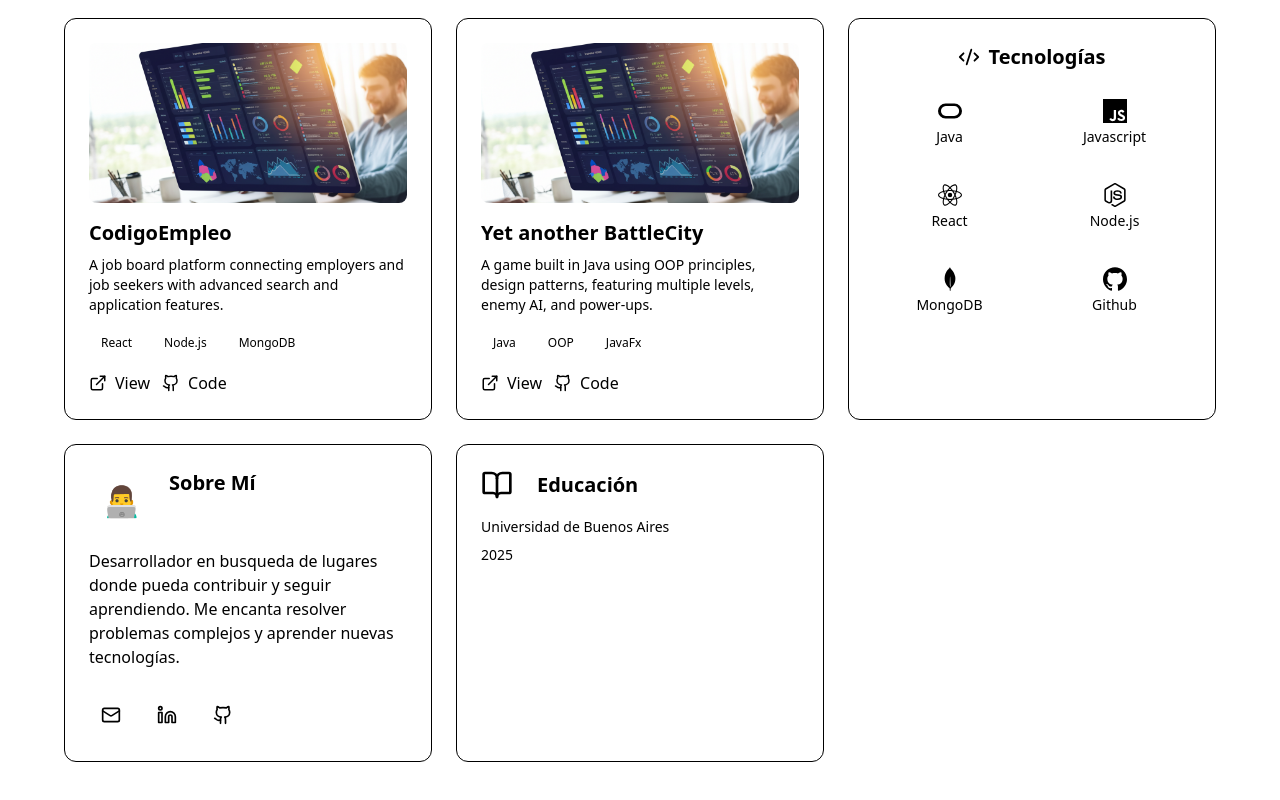
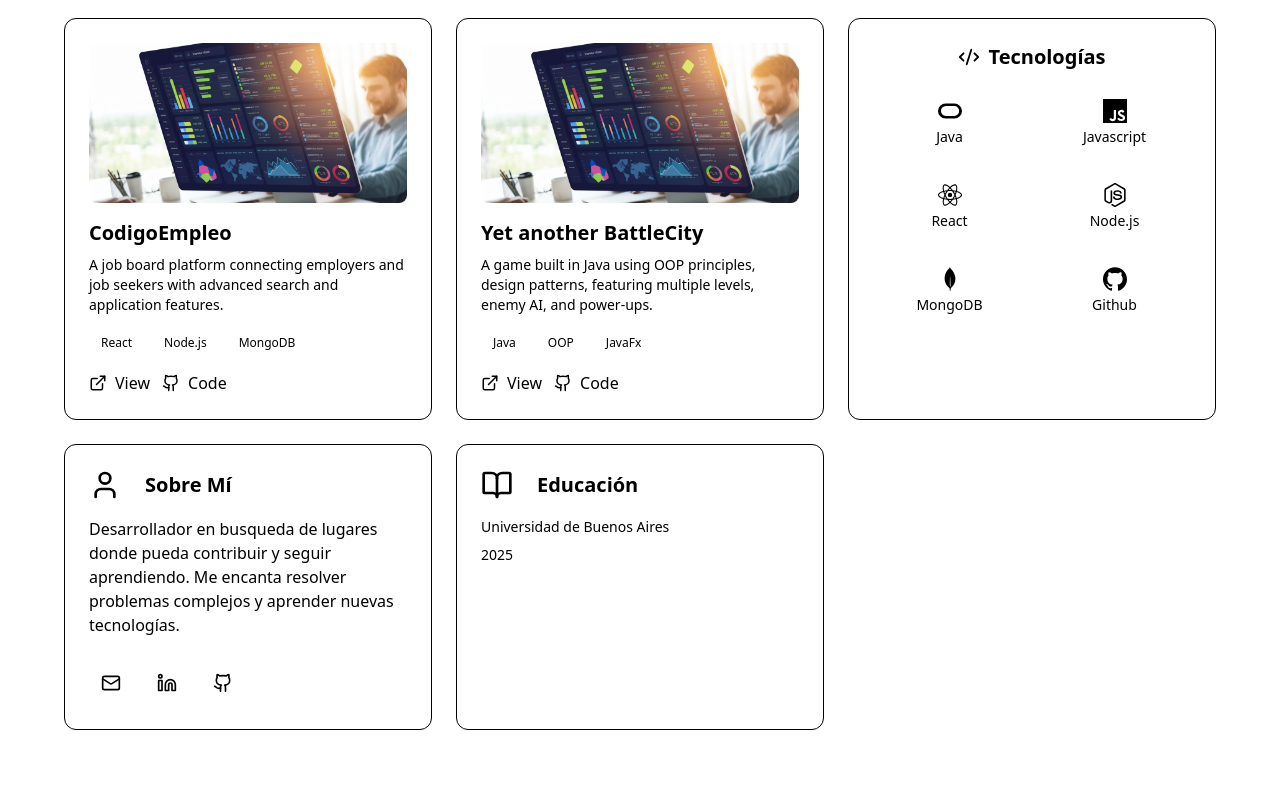
Before and after one commit to CristianAlarconDev/PortfolioV2, a React (Vite) app: page / in a window 1280 px wide. Shown: the part 950-1750 px from the top of the page. Built offline with nearby package versions, Linux system fonts and the light colour scheme.

Commit message:
se cambia a user icon de lucide, se suma section para el header con gap

```diff
--- a/src/components/ProfileCard.jsx
+++ b/src/components/ProfileCard.jsx
@@ -1,5 +1,5 @@
 import React from "react";
-import { LuLinkedin, LuGithub, LuMail } from "react-icons/lu";
+import { LuLinkedin, LuGithub, LuMail, LuUser  } from "react-icons/lu";
 import { useLanguage } from "../contexts/LanguageContext"
 
 export default function ProfileCard() {
@@ -7,14 +7,11 @@ export default function ProfileCard() {
 
   return (
     <div className="bg-card rounded-xl p-6 border border-border/50 ">
-      <div className="flex items-start gap-4 mb-4">
-        <div className="w-16 h-16 rounded-full bg-primary/20 flex items-center justify-center">
-          <span className="text-3xl">👨‍💻</span>
-        </div>
-        <div>
-          <h3 className="text-xl font-bold">{translate("profileTitle")}</h3>
-        </div>
-      </div>
+      {/* Profile Header */}
+      <section className="flex justify-items-start gap-6 items-center mb-4">
+        <LuUser  size={32} color="default" />
+        <h3 className="text-xl font-bold">{translate("profileTitle")}</h3>
+      </section>
       <p className="text-foreground/70 mb-6">{translate("profileDesc")}</p>
       <div className="flex gap-3">
         <button className="p-3 bg-secondary hover:bg-secondary/80 rounded-lg transition-colors">
```
